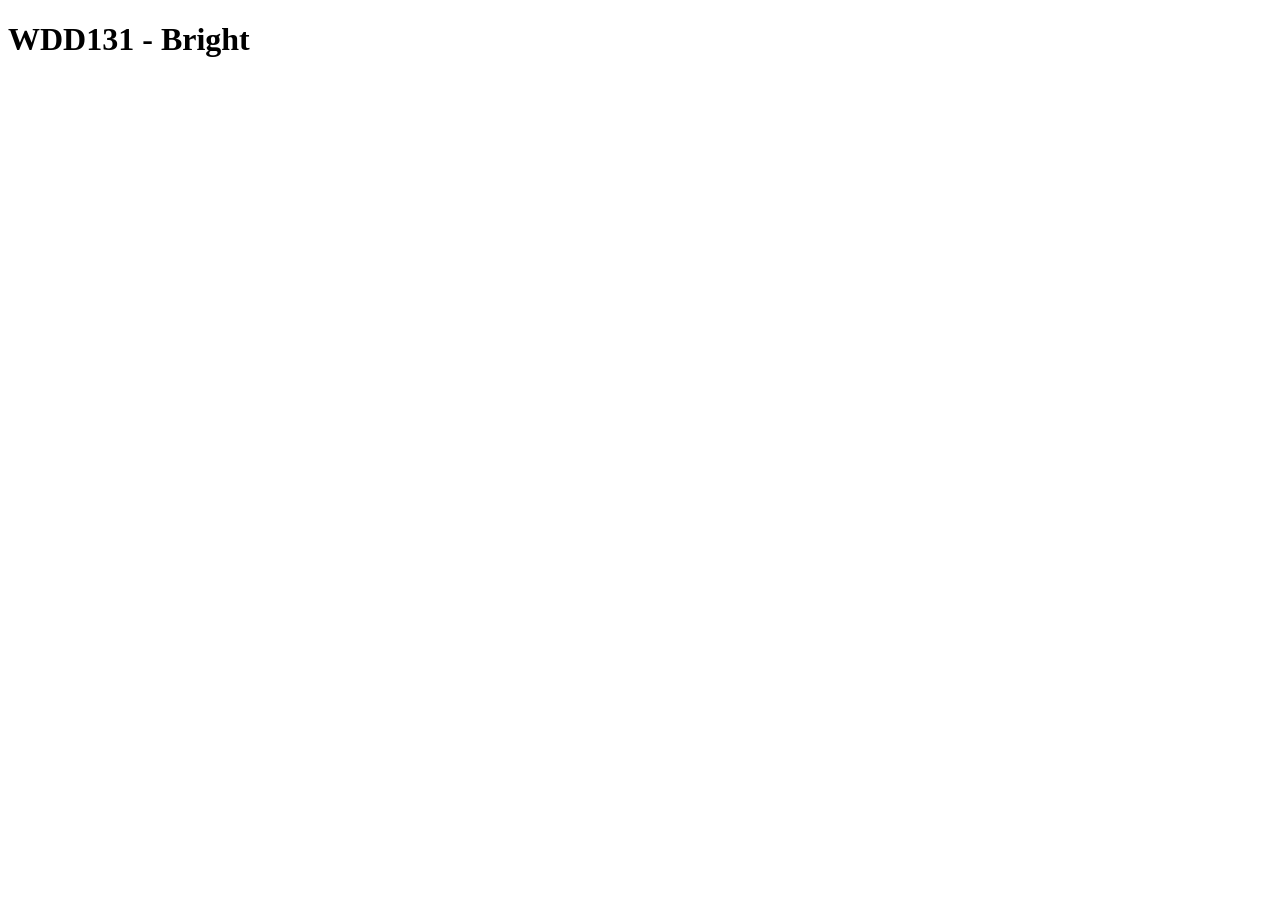
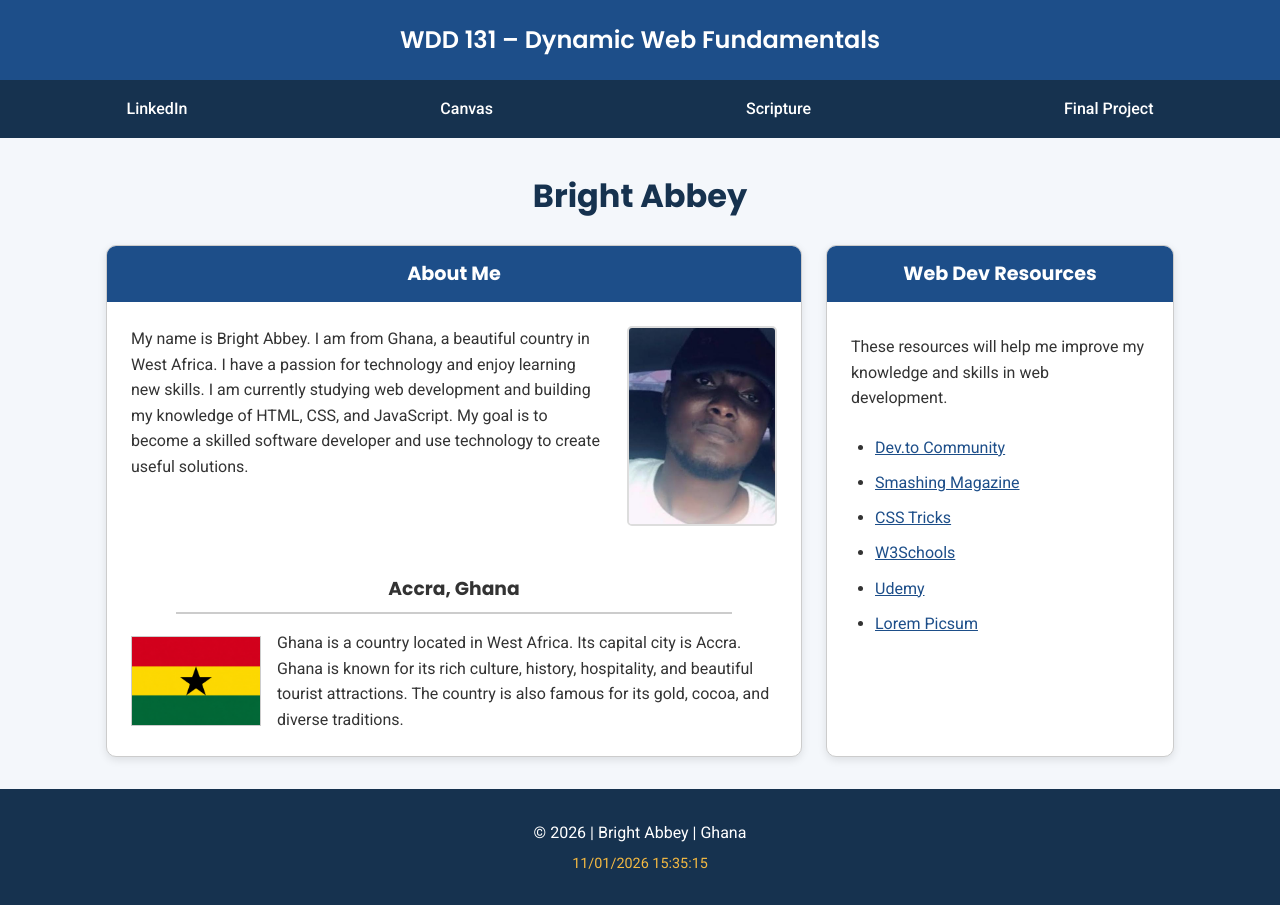
Before and after one commit to kwakuabey/wdd131, a plain HTML site: page index.html in a window 1280 px wide. Before the commit the page ends 800 px from the top, so only its background shows below. Drawn offline with Linux system fonts and the light colour scheme.

Commit message:
Week 01 homepage assignment

```diff
--- a/index.html
+++ b/index.html
@@ -3,9 +3,156 @@
 <head>
     <meta charset="UTF-8">
     <meta name="viewport" content="width=device-width, initial-scale=1.0">
-        <title>WDD131</title>
+
+    <title>WDD 131 – Dynamic Web Fundamentals – Bright Abbey</title>
+
+    <meta name="description" content="WDD 131 – Dynamic Web Fundamentals by Bright Abbey. Learn about my background, Ghana, web development, HTML, CSS, and JavaScript.">
+
+    <meta name="author" content="Bright Abbey">
+
+    <link rel="preconnect" href="https://fonts.googleapis.com">
+    <link rel="preconnect" href="https://fonts.gstatic.com" crossorigin>
+
+    <link href="https://fonts.googleapis.com/css2?family=Poppins:wght@400;500;600;700&family=Roboto:wght@400;500&display=swap" rel="stylesheet">
+
+    <link rel="stylesheet" href="styles/base.css">
+
+    <script src="scripts/getdates.js" defer></script>
 </head>
+
 <body>
-        <h1>WDD131 - Bright</h1>
+
+    <header>
+        <span id="course-title">WDD 131 – Dynamic Web Fundamentals</span>
+
+        <nav>
+            <a href="https://www.linkedin.com/" target="_blank" rel="noopener noreferrer">LinkedIn</a>
+
+            <a href="https://byupw.instructure.com/" target="_blank" rel="noopener noreferrer">Canvas</a>
+
+            <a href="https://www.churchofjesuschrist.org/study/scriptures/bofm/1-ne/3?lang=eng&id=p7#p7" target="_blank" rel="noopener noreferrer">Scripture</a>
+
+            <a href="#">Final Project</a>
+        </nav>
+    </header>
+
+    <main>
+
+        <h1>Bright Abbey</h1>
+
+        <div class="card-container">
+
+            <section class="card about-card">
+
+                <h2>About Me</h2>
+
+                <div class="about-content">
+
+                    <img src="images/profilepic.jpeg"
+                         alt="Portrait of Bright Abbey"
+                         class="profile-image">
+
+                    <p>
+                        My name is Bright Abbey. I am from Ghana, a beautiful
+                        country in West Africa. I have a passion for technology
+                        and enjoy learning new skills. I am currently studying
+                        web development and building my knowledge of HTML,
+                        CSS, and JavaScript. My goal is to become a skilled
+                        software developer and use technology to create
+                        useful solutions.
+                    </p>
+
+                </div>
+
+                <h3>Accra, Ghana</h3>
+
+                <div class="country-content">
+
+                    <img src="images/ghana-flag.png"
+                         alt="The national flag of Ghana"
+                         class="ghana-image">
+
+                    <p>
+                        Ghana is a country located in West Africa.
+                        Its capital city is Accra. Ghana is known for
+                        its rich culture, history, hospitality, and
+                        beautiful tourist attractions. The country is
+                        also famous for its gold, cocoa, and diverse
+                        traditions.
+                    </p>
+
+                </div>
+
+            </section>
+
+
+            <section class="card resources-card">
+
+                <h2>Web Dev Resources</h2>
+
+                <div class="resources-content">
+
+                    <p>
+                        These resources will help me improve my
+                        knowledge and skills in web development.
+                    </p>
+
+                    <ul>
+                        <li>
+                            <a href="https://dev.to/"
+                               target="_blank"
+                               rel="noopener noreferrer">Dev.to Community</a>
+                        </li>
+
+                        <li>
+                            <a href="https://www.smashingmagazine.com/"
+                               target="_blank"
+                               rel="noopener noreferrer">Smashing Magazine</a>
+                        </li>
+
+                        <li>
+                            <a href="https://css-tricks.com/"
+                               target="_blank"
+                               rel="noopener noreferrer">CSS Tricks</a>
+                        </li>
+
+                        <li>
+                            <a href="https://www.w3schools.com/"
+                               target="_blank"
+                               rel="noopener noreferrer">W3Schools</a>
+                        </li>
+
+                        <li>
+                            <a href="https://www.udemy.com/"
+                               target="_blank"
+                               rel="noopener noreferrer">Udemy</a>
+                        </li>
+
+                        <li>
+                            <a href="https://picsum.photos/"
+                               target="_blank"
+                               rel="noopener noreferrer">Lorem Picsum</a>
+                        </li>
+                    </ul>
+
+                </div>
+
+            </section>
+
+        </div>
+
+    </main>
+
+
+    <footer>
+
+        <p>
+            &copy; <span id="currentyear"></span> | Bright Abbey | Ghana
+        </p>
+
+        <p id="lastModified"></p>
+
+    </footer>
+
 </body>
 </html>
--- /dev/null
+++ b/scripts/getdates.js
@@ -0,0 +1,8 @@
+// Get the current year
+const currentYear = new Date().getFullYear();
+
+document.getElementById("currentyear").textContent = currentYear;
+
+// Get the last modified date
+document.getElementById("lastModified").textContent =
+    document.lastModified;
--- /dev/null
+++ b/styles/base.css
@@ -0,0 +1,236 @@
+/* Google Fonts */
+:root {
+    --primary-color: #1d4e89;
+    --secondary-color: #16324f;
+    --accent-color: #f4b942;
+    --background-color: #f4f7fb;
+    --text-color: #333333;
+    --white-color: #ffffff;
+
+    --heading-font: "Poppins", sans-serif;
+    --body-font: "Roboto", sans-serif;
+}
+
+
+/* General Reset */
+* {
+    margin: 0;
+    padding: 0;
+    box-sizing: border-box;
+}
+
+
+/* Body */
+body {
+    font-family: var(--body-font);
+    color: var(--text-color);
+    background-color: var(--background-color);
+    line-height: 1.6;
+}
+
+
+/* Header */
+header {
+    background-color: var(--primary-color);
+    color: var(--white-color);
+    text-align: center;
+}
+
+#course-title {
+    display: block;
+    padding: 1.3rem;
+    font-family: var(--heading-font);
+    font-size: 1.5rem;
+    font-weight: 600;
+}
+
+
+/* Navigation */
+nav {
+    display: flex;
+    justify-content: space-around;
+    align-items: center;
+    background-color: var(--secondary-color);
+}
+
+nav a {
+    color: var(--white-color);
+    text-decoration: none;
+    padding: 1rem;
+    display: block;
+    font-weight: 500;
+    transition: background-color 0.3s ease, color 0.3s ease;
+}
+
+nav a:hover {
+    background-color: var(--accent-color);
+    color: var(--secondary-color);
+}
+
+
+/* Main */
+main {
+    max-width: 1100px;
+    margin: 2rem auto;
+    padding: 0 1rem;
+}
+
+h1 {
+    text-align: center;
+    font-family: var(--heading-font);
+    color: var(--secondary-color);
+    margin-bottom: 1.5rem;
+}
+
+
+/* Card Grid */
+.card-container {
+    display: grid;
+    grid-template-columns: 2fr 1fr;
+    gap: 1.5rem;
+    align-items: stretch;
+}
+
+
+/* Cards */
+.card {
+    background-color: var(--white-color);
+    border: 1px solid #cccccc;
+    border-radius: 10px;
+    overflow: hidden;
+    box-shadow: 0 3px 8px rgba(0, 0, 0, 0.1);
+}
+
+.card h2 {
+    background-color: var(--primary-color);
+    color: var(--white-color);
+    text-align: center;
+    padding: 0.8rem;
+    font-family: var(--heading-font);
+    font-size: 1.2rem;
+}
+
+.card h3 {
+    text-align: center;
+    margin: 1.5rem auto 1rem;
+    width: 80%;
+    border-bottom: 2px solid #cccccc;
+    padding-bottom: 0.5rem;
+    font-family: var(--heading-font);
+}
+
+
+/* About Me Card */
+.about-content {
+    display: flex;
+    flex-direction: row-reverse;
+    align-items: flex-start;
+    gap: 1.2rem;
+    padding: 1.5rem;
+}
+
+.about-content p {
+    flex: 1;
+}
+
+.profile-image {
+    width: 150px;
+    height: 200px;
+    object-fit: cover;
+    border: 2px solid #dddddd;
+    border-radius: 5px;
+}
+
+
+/* Country Section */
+.country-content {
+    display: flex;
+    align-items: center;
+    gap: 1rem;
+    padding: 0 1.5rem 1.5rem;
+}
+
+.ghana-image {
+    width: 130px;
+    height: 90px;
+    object-fit: cover;
+    border: 1px solid #cccccc;
+}
+
+
+/* Resources Card */
+.resources-content {
+    padding: 2rem 1.5rem;
+}
+
+.resources-content ul {
+    padding-left: 1.5rem;
+    margin-top: 1.5rem;
+}
+
+.resources-content li {
+    margin-bottom: 0.6rem;
+}
+
+.resources-content a {
+    color: var(--primary-color);
+    transition: color 0.3s ease;
+}
+
+.resources-content a:hover {
+    color: #c17c00;
+}
+
+
+/* Footer */
+footer {
+    background-color: var(--secondary-color);
+    color: var(--white-color);
+    text-align: center;
+    padding: 1.5rem;
+    margin-top: 2rem;
+}
+
+footer p {
+    margin: 0.4rem;
+}
+
+#lastModified {
+    color: var(--accent-color);
+    font-size: 0.9rem;
+}
+
+
+/* Responsive Design */
+@media screen and (max-width: 768px) {
+
+    nav {
+        flex-direction: column;
+    }
+
+    nav a {
+        width: 100%;
+        text-align: center;
+    }
+
+    .card-container {
+        grid-template-columns: 1fr;
+    }
+
+    .about-content {
+        flex-direction: column-reverse;
+        align-items: center;
+        text-align: center;
+    }
+
+    .country-content {
+        flex-direction: column;
+        text-align: center;
+    }
+
+    .profile-image {
+        width: 160px;
+        height: 200px;
+    }
+
+}
```
Also changed, not shown: images/ghana-flag.png (added), images/profilepic.jpeg (added). Lines whose indentation alone changed are shown as unchanged.
